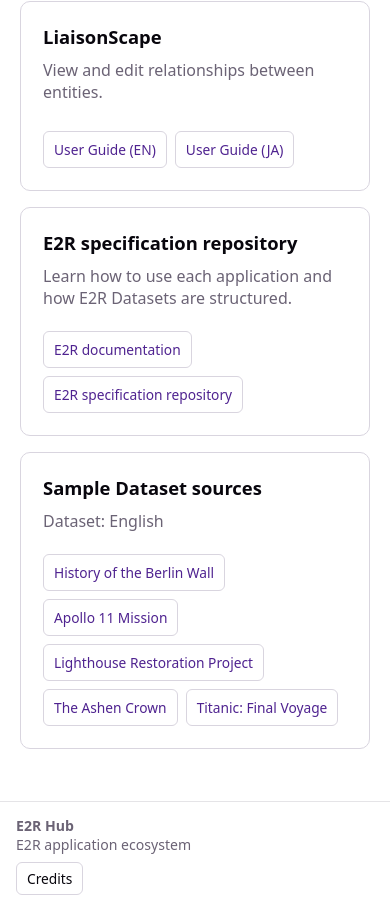
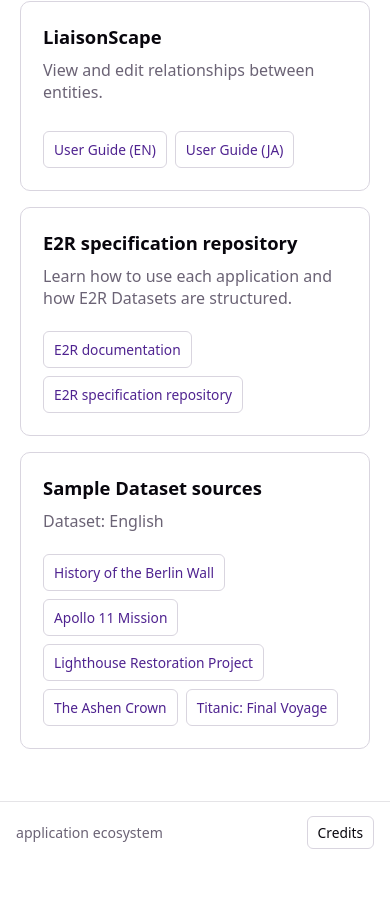
Before and after one commit to sukoyaka-dopeness/e2r-hub, a React (Vite) app: page / in a window 390 px wide. Shown: the part 4482-5391 px from the top of the page. After the commit the page ends 5345 px from the top, so only its background shows below. Built offline with nearby package versions, Linux system fonts and the light colour scheme.

Commit message:
fix: align Hub footer across responsive layouts

```diff
--- a/src/App.css
+++ b/src/App.css
@@ -71,7 +71,7 @@ main { width: min(1080px, 100%); margin: 0 auto; }
 
 @media (max-width: 700px) {
   .site-header, .site-footer { padding: 14px 16px; }
-  .site-footer { align-items: flex-start; flex-direction: column; gap: 8px; }
+  .site-footer { display: grid; grid-template-columns: minmax(0, 1fr) auto; align-items: center; gap: 8px; }
   .hero-section { padding: 64px 20px 56px; }
   .section { padding: 52px 20px; }
   .application-grid, .sample-grid, .documentation-grid { grid-template-columns: 1fr; }
--- a/src/App.tsx
+++ b/src/App.tsx
@@ -39,6 +39,7 @@ const links = {
 const copy = {
   en: {
     ecosystem: 'E2R application ecosystem',
+    footerDescriptor: 'application ecosystem',
     hero: 'One dataset,\nmany ways\nto understand it.',
     heroIntro: 'Choose the application that fits what you want to do.',
     choose: 'What do you want to do?',
@@ -90,6 +91,7 @@ const copy = {
   },
   ja: {
     ecosystem: 'E2R アプリケーションエコシステム',
+    footerDescriptor: 'アプリケーションエコシステム',
     hero: 'ひとつのDatasetを、\nいろいろな視点で、\n見てみよう。',
     heroIntro: 'やりたいことに合ったアプリを選べます。',
     choose: '何をしたいですか？',
@@ -340,7 +342,7 @@ function App() {
       </main>
 
       <footer className="site-footer">
-        <span><strong>E2R Hub</strong><br />{text.ecosystem}</span>
+        <span>{text.footerDescriptor}</span>
         <div>
           <button type="button" onClick={() => setCreditsOpen(true)}>{text.credits}</button>
         </div>
```
